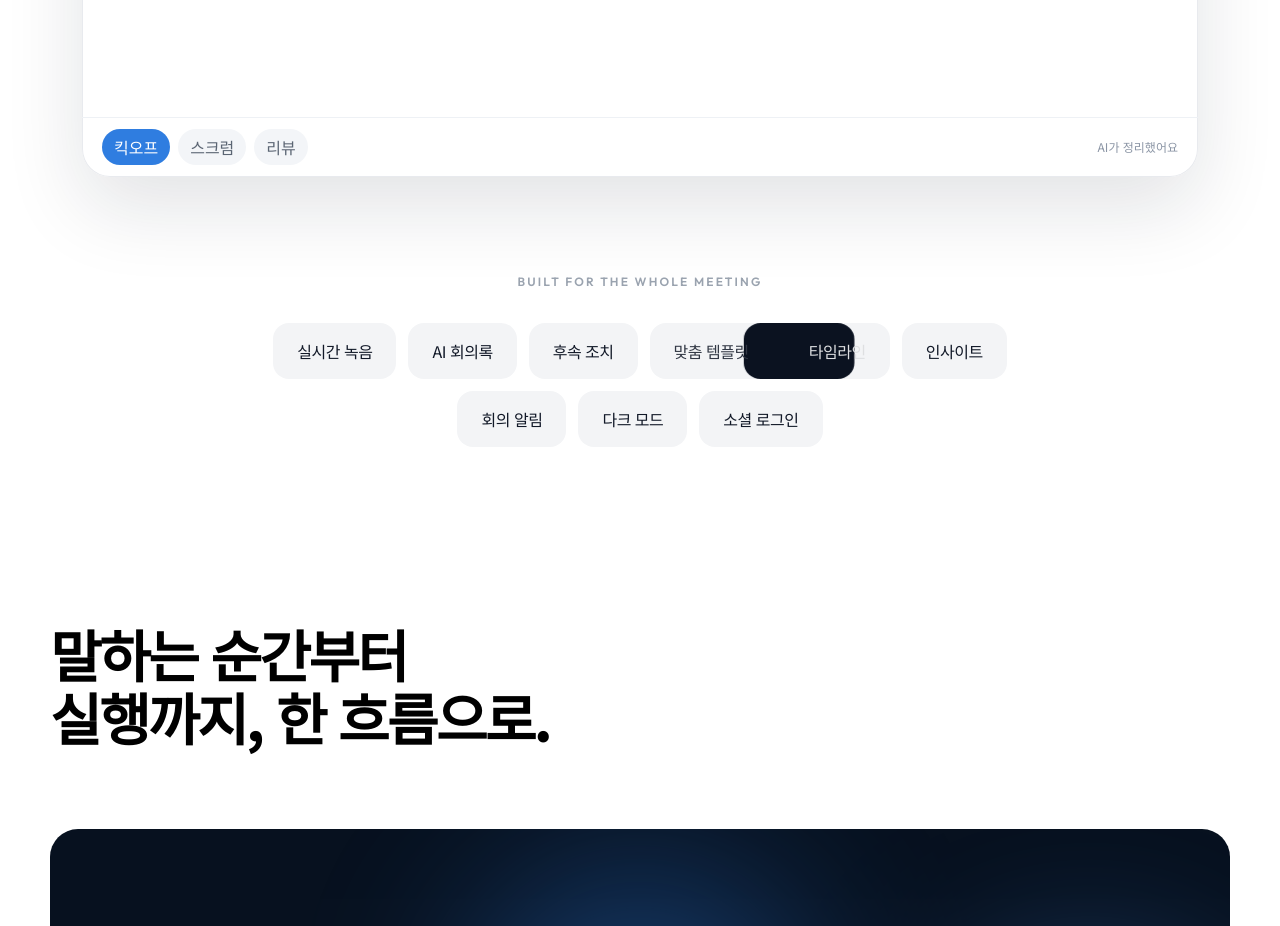
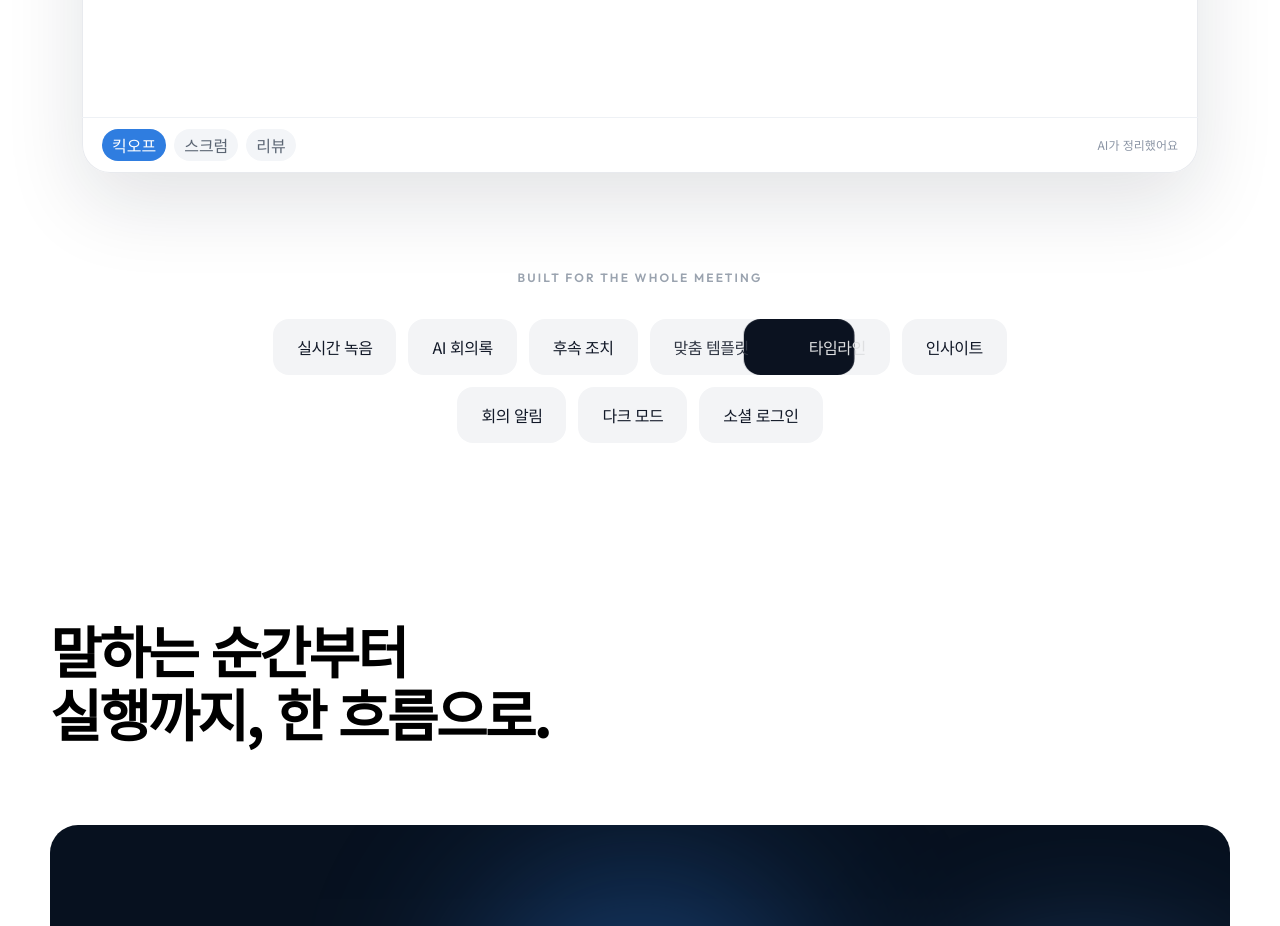
Before and after one commit to cheog0/moa_web, a Next.js app: page / in a window 1280 px wide. Shown: the part 880-1806 px from the top of the page. Built offline with nearby package versions, Linux system fonts and the light colour scheme; no server answers.

Commit message:
Shrink the LiveStudio scene tab labels on the landing page.
Co-authored-by: Cursor <cursoragent@cursor.com>

```diff
--- a/components/landing/LiveStudio.tsx
+++ b/components/landing/LiveStudio.tsx
@@ -158,7 +158,7 @@ export default function LiveStudio() {
               key={item.id}
               type="button"
               onClick={() => play(item.id)}
-              className={`rounded-full px-3 py-1.5 text-[13px] font-medium transition-colors ${
+              className={`rounded-full px-2.5 py-1 text-[11px] font-medium transition-colors ${
                 item.id === sceneId
                   ? "bg-[#2F7DE0] text-white"
                   : "bg-[#F3F5F8] text-[#5B6573] hover:bg-[#E9EEF5]"
```
